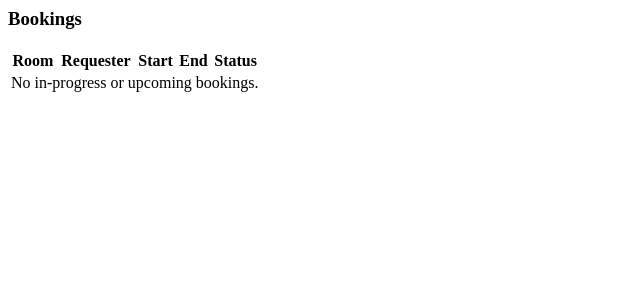
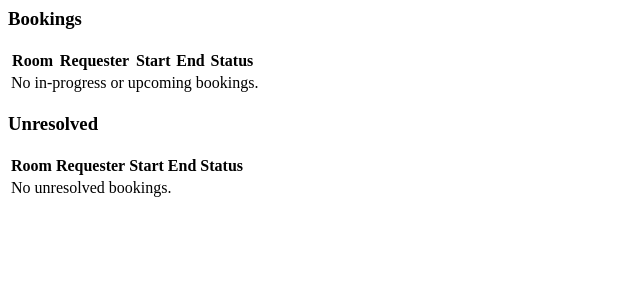
Before and after one commit to friendlyhomeinvader/pe-projekt-lab-2671, a Python web app: template app/templates/partials/key_handling/bookings_list.html in a window 1280 px wide. Shown: the top 300 px of the page, without its empty margins (0-640 px from the left). Run offline with Jinja, Linux system fonts and the light colour scheme; the template is opened without the code that fills it, so the values that code supplies are empty.

Commit message:
feat: operator ui keys and rooms hookup

```diff
--- a/app/templates/partials/key_handling/bookings_list.html
+++ b/app/templates/partials/key_handling/bookings_list.html
@@ -9,6 +9,7 @@
                 <th class="px-4 py-2">Start</th>
                 <th class="px-4 py-2">End</th>
                 <th class="px-4 py-2">Status</th>
+                <th class="px-4 py-2"></th>
             </tr>
         </thead>
         <tbody class="divide-y divide-gray-100">
@@ -29,10 +30,50 @@
                     <span class="inline-block bg-blue-100 text-blue-800 text-xs px-2 py-0.5 rounded-full">Upcoming</span>
                     {% endif %}
                 </td>
+                <td class="px-4 py-2 text-right">
+                    <button type="button" class="bg-gray-200 text-gray-600 text-xs font-medium px-2 py-1 rounded-md cursor-default">Resolve</button>
+                </td>
             </tr>
             {% else %}
             <tr>
-                <td class="px-4 py-2 text-gray-500" colspan="5">No in-progress or upcoming bookings.</td>
+                <td class="px-4 py-2 text-gray-500" colspan="6">No in-progress or upcoming bookings.</td>
+            </tr>
+            {% endfor %}
+        </tbody>
+    </table>
+
+    <h3 class="text-lg font-semibold text-gray-800 mb-4 mt-6">Unresolved</h3>
+
+    <table class="w-full text-sm text-left bg-white rounded-md shadow overflow-hidden">
+        <thead class="bg-gray-100 text-gray-600 uppercase text-xs">
+            <tr>
+                <th class="px-4 py-2">Room</th>
+                <th class="px-4 py-2">Requester</th>
+                <th class="px-4 py-2">Start</th>
+                <th class="px-4 py-2">End</th>
+                <th class="px-4 py-2">Status</th>
+                <th class="px-4 py-2"></th>
+            </tr>
+        </thead>
+        <tbody class="divide-y divide-gray-100">
+            {% for booking in unresolved_bookings %}
+            <tr>
+                <td class="px-4 py-2">
+                    <span class="inline-block bg-gray-100 text-gray-700 text-xs px-2 py-0.5 rounded-full">{{ booking.room.code }}</span>
+                </td>
+                <td class="px-4 py-2">
+                    <span class="inline-block bg-gray-100 text-gray-700 text-xs px-2 py-0.5 rounded-full">{{ booking.requester.display_name }}</span>
+                </td>
+                <td class="px-4 py-2">{{ booking.start_date.strftime("%Y-%m-%d %H:%M") }}</td>
+                <td class="px-4 py-2">{{ booking.end_date.strftime("%Y-%m-%d %H:%M") }}</td>
+                <td class="px-4 py-2">{{ booking.state }}</td>
+                <td class="px-4 py-2 text-right">
+                    <button type="button" class="bg-gray-200 text-gray-600 text-xs font-medium px-2 py-1 rounded-md cursor-default">Resolve</button>
+                </td>
+            </tr>
+            {% else %}
+            <tr>
+                <td class="px-4 py-2 text-gray-500" colspan="6">No unresolved bookings.</td>
             </tr>
             {% endfor %}
         </tbody>
```
Also changed, not shown: app/routes/key_handling.py (+10 -7 lines), app/services/booking.py (+9 -0 lines), app/templates/partials/key_handling/keys_list.html (+3 -11 lines).
